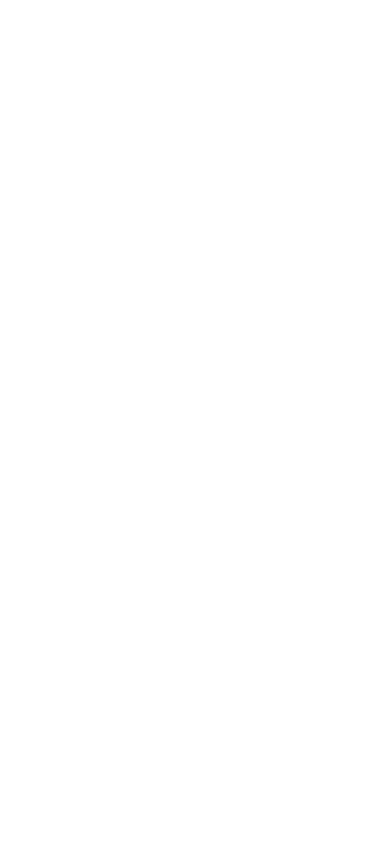
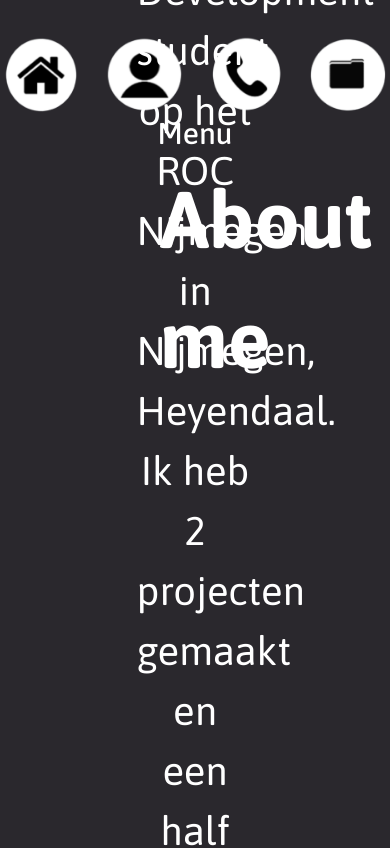
Before and after one commit to Luca-Janssen/Portfolio-Website, a plain HTML site: page about.html in a window 390 px wide. Shown: the top 848 px of the page. Drawn offline with Linux system fonts and the light colour scheme.

Commit message:
About me and home page
Both pages finished (exception for  responsiveness)

```diff
--- a/about.html
+++ b/about.html
@@ -0,0 +1,37 @@
+<!DOCTYPE html>
+<html lang="en">
+<head>
+    <meta charset="UTF-8">
+    <meta name="viewport" content="width=device-width, initial-scale=1.0">
+    <title>Document</title>
+    <link rel="stylesheet" href="main.css">
+    <link rel="preconnect" href="https://fonts.googleapis.com">
+<link rel="preconnect" href="https://fonts.gstatic.com" crossorigin>
+<link href="https://fonts.googleapis.com/css2?family=Asap:ital,wght@0,100..900;1,100..900&display=swap" rel="stylesheet">
+</head>
+<body>
+<nav>
+
+<div class="Container-NavMenu">
+    <a href="index.html"><button class="Menu-Button"><img src="imgs/HomeIcon.png" class="Menu-Icon" alt="Button for menu"></button></a>
+    <a href="about.html"><button class="Menu-Button"><img src="imgs/AboutIcon.png" class="Menu-Icon" alt="Button for menu"></button></a>
+    <a href="contact.html"><button class="Menu-Button"><img src="imgs/ContactIcon.png" class="Menu-Icon" alt="Button for menu"></button></a>
+    <a href="project.html"><button class="Menu-Button"><img src="imgs/FolderIcon.png" class="Menu-Icon" alt="Button for menu"></button></a>
+    <div class="Nav-Text">
+        <p>Menu</p>
+    </div>
+</div>
+
+</nav>
+
+<div class="Header-Text">
+    <h1>About me</h1>
+  </div>
+
+  <div class="Paragraph-Text">
+ <p>Ik ben Luca Janssen, ik ben een Software Development student op het ROC Nijmegen in
+    Nijmegen, Heyendaal.
+    Ik heb 2 projecten gemaakt en een half jaar ervaring nu. Ik begrijp de basis van web design en Java programmeren.</p>
+  </div>
+</body>
+</html>
--- a/main.css
+++ b/main.css
@@ -32,7 +32,7 @@
   line-height: 1.2;
   font-family: "Asap", serif;
   font-optical-sizing: auto;
-  font-style: bolder;
+  font-style: bold;
   color: rgb(255, 255, 255);
   justify-content: center;
   align-items: center;
@@ -57,7 +57,7 @@
   width: 20%;
   justify-self: left;
   position: absolute;
-  top: 50%;
+  top: 35%;
   left: 15%;
   transform: translate(-50%, -50%);
 }
@@ -78,7 +78,7 @@
   margin-bottom: 5px;
   font-family: "Asap", serif;
   font-optical-sizing: auto;
-  font-style: bolder;
+  font-style: bold;
   align-items: center;
 }
 
@@ -86,7 +86,7 @@
   margin: 0;
   font-family: "Asap", serif;
   font-optical-sizing: auto;
-  font-style: bolder;
+  font-style: bold;
   font-size: 30px;
 }
 
@@ -127,7 +127,7 @@
 .Stat h3 {
   font-family: "Asap", serif;
   font-optical-sizing: auto;
-  font-style: bolder;
+  font-style: bold;
   font-size: 50px;
   margin-bottom: 5px;
 }
@@ -135,7 +135,69 @@
 .Stat p {
   font-family: "Asap", serif;
   font-optical-sizing: auto;
-  font-style: bolder;
+  font-style: bold;
   font-size: 30px;
   margin: 0;
 }
+
+.Student-Info {
+  color: #fff;
+  padding: 20px;
+  border-radius: 8px;
+  width: 20%;
+  position: absolute;
+  top: 72%;
+  left: 15%;
+  transform: translate(-50%, -50%);
+}
+
+.Student-Info p {
+  font-family: "Asap", serif;
+  font-optical-sizing: auto;
+  font-style: bold;
+  font-size: 40px;
+  line-height: 1.5;
+  margin: 0;
+}
+
+.Header-Text {
+  color: #fff;
+  padding: 20px;
+  border-radius: 8px;
+  width: 20%;
+  position: absolute;
+    top: 33%;
+    left: 51%;
+    transform: translate(-50%, -50%);
+}
+
+.Header-Text h1 {
+  font-family: "Asap", serif;
+  font-optical-sizing: auto;
+  font-style: bolder;
+  font-size: 80px;
+  line-height: 1.5;
+  margin: 0;
+}
+
+.Paragraph-Text {
+  color: #fff;
+  padding: 20px;
+  border-radius: 8px;
+  width: 30%;
+  position: absolute;
+    top: 70%;
+    left: 50%;
+    transform: translate(-50%, -50%);
+    text-align: center;
+}
+
+.Paragraph-Text p {
+  font-family: "Asap", serif;
+  font-optical-sizing: auto;
+  font-style: bolder;
+  font-size: 40px;
+  line-height: 1.5;
+  margin: 0;
+  text-align: center;
+}
```
Also changed, not shown: contact.html (+27 -0 lines), index.html (+3 -0 lines).
